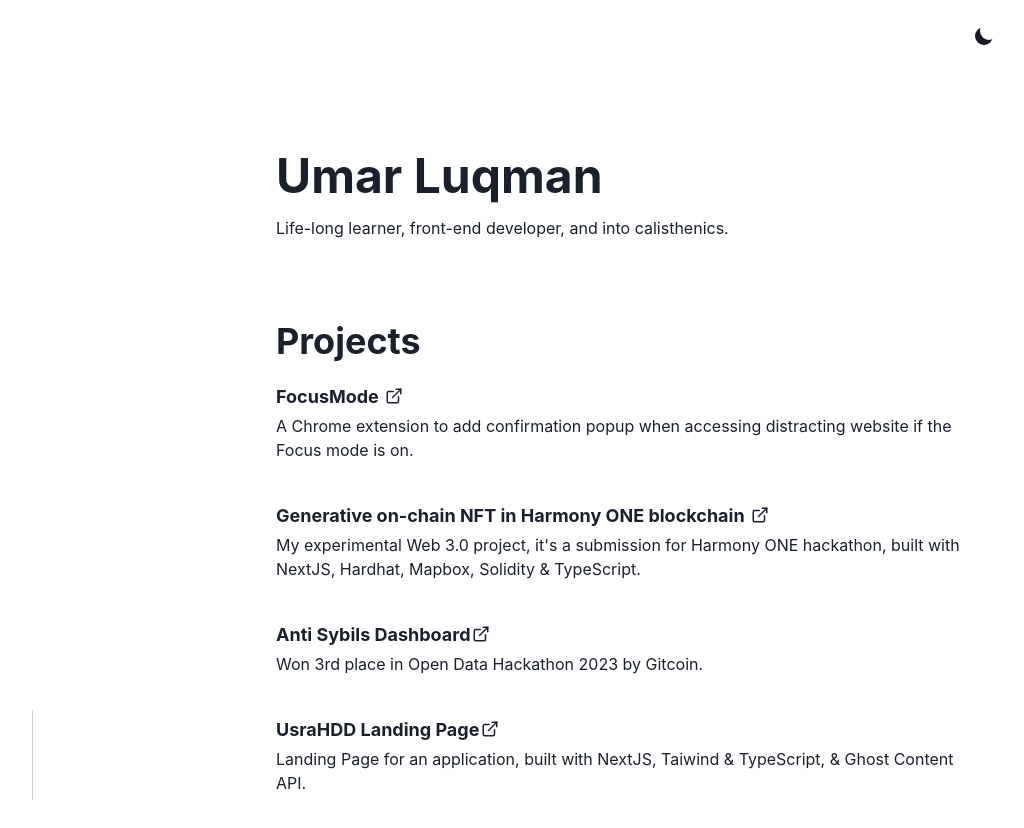
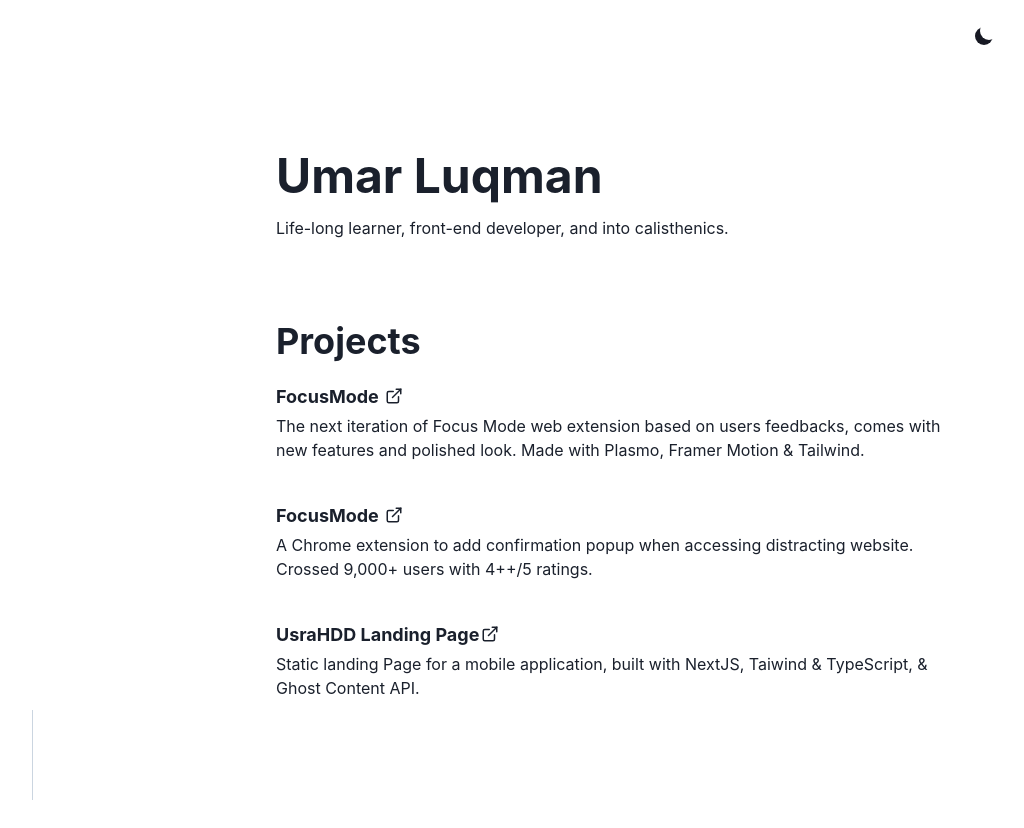
Before and after one commit to umarluqman/site-next, a Next.js app: page / in a window 1280 px wide. Shown: the top 828 px of the page, without its empty margins (20-1044 px from the left). After the commit the page ends 800 px from the top, so only its background shows below. Built offline with nearby package versions, Linux system fonts and the light colour scheme; some icons are missing.

Commit message:
update projects

```diff
--- a/pages/index.tsx
+++ b/pages/index.tsx
@@ -26,6 +26,19 @@ export default function Home(): ReactNode {
         Projects
       </Heading>
       <Link
+        href="https://github.com/umarluqman/focusmode-webext"
+        isExternal
+        fontWeight="700"
+        fontSize="lg"
+      >
+        FocusMode <ExternalLinkIcon mx="2px" mt={-1} />
+      </Link>
+      <Text mt={1} color={textColor} mb={10}>
+        The next iteration of Focus Mode web extension based on users feedbacks,
+        comes with new features and polished look. Made with Plasmo, Framer
+        Motion & Tailwind.
+      </Text>
+      <Link
         href="https://focusmode.app"
         isExternal
         fontWeight="700"
@@ -35,10 +48,10 @@ export default function Home(): ReactNode {
       </Link>
       <Text mt={1} color={textColor} mb={10}>
         A Chrome extension to add confirmation popup when accessing distracting
-        website if the Focus mode is on.
+        website. Crossed 9,000+ users with 4++/5 ratings.
       </Text>
 
-      <Link
+      {/* <Link
         href="https://github.com/umarluqman/geo-nft"
         isExternal
         fontWeight="700"
@@ -63,7 +76,7 @@ export default function Home(): ReactNode {
       </Link>
       <Text mt={1} color={textColor} mb={10}>
         Won 3rd place in Open Data Hackathon 2023 by Gitcoin.
-      </Text>
+      </Text> */}
 
       <Link
         href="https://usrahdd.my/"
@@ -75,8 +88,8 @@ export default function Home(): ReactNode {
         <ExternalLinkIcon mx="2px" mt={-1} />
       </Link>
       <Text mt={1} color={textColor}>
-        Landing Page for an application, built with NextJS, Taiwind &
-        TypeScript, & Ghost Content API.
+        Static landing Page for a mobile application, built with NextJS, Taiwind
+        & TypeScript, & Ghost Content API.
       </Text>
     </chakra.div>
   );
```
